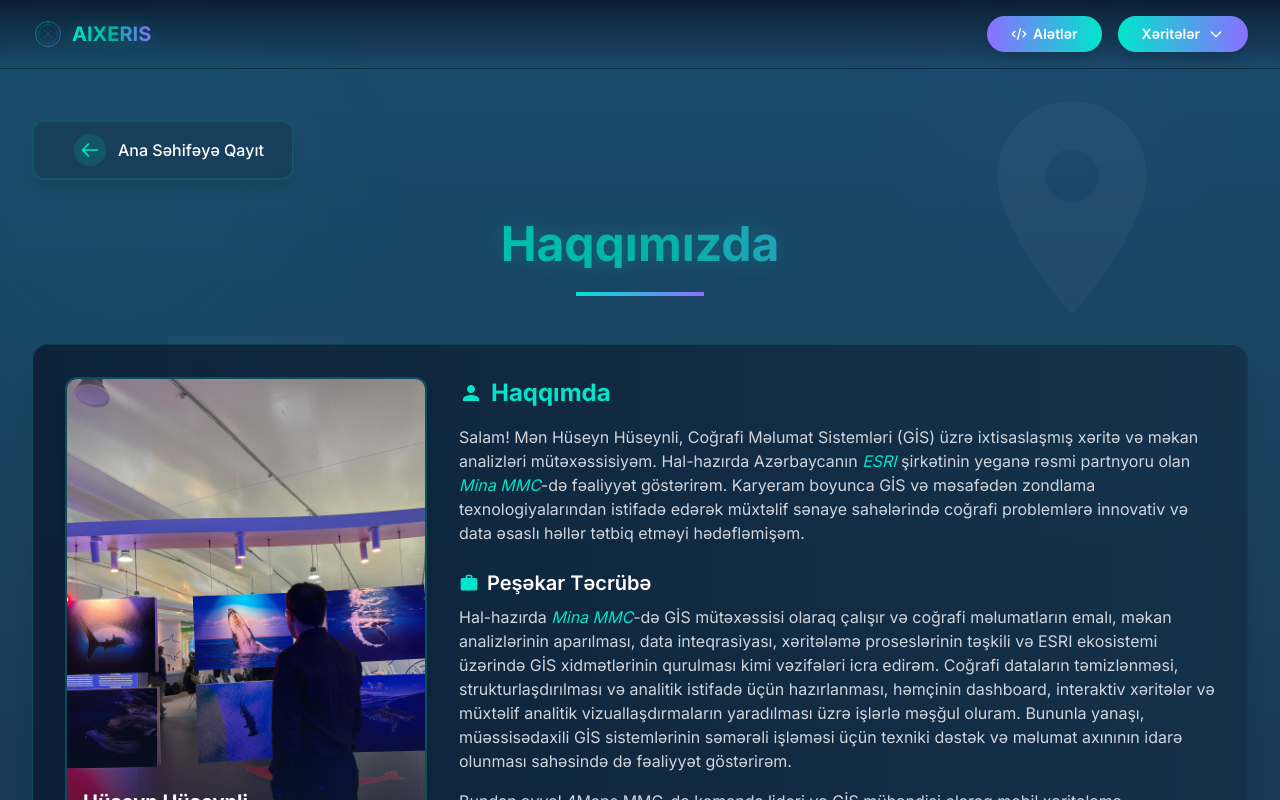
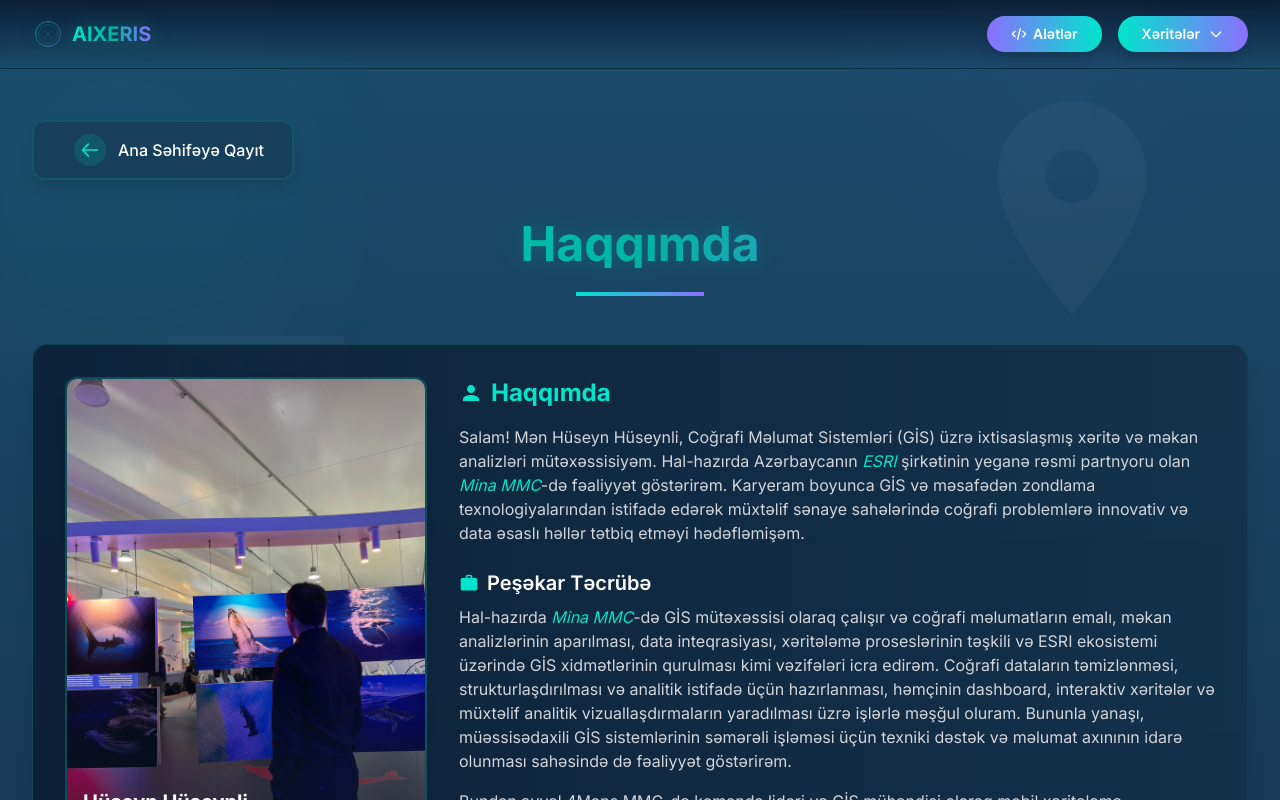
Before and after one commit to DevHuseyn/Aixeris, a Next.js app: page /about in a window 1280 px wide. Shown: the top 800 px of the page. Built offline with nearby package versions, Linux system fonts and the light colour scheme.

Commit message:
chore: rename about heading

```diff
--- a/src/app/about/page.tsx
+++ b/src/app/about/page.tsx
@@ -228,7 +228,7 @@ export default function AboutPage() {
           className="mb-12 text-center"
         >
           <h1 className="text-4xl md:text-5xl font-bold mb-6 bg-clip-text text-transparent bg-gradient-to-r from-[#00E5CC] via-[#00B4A2] to-[#8B6FFF] drop-shadow-[0_0_10px_rgba(0,180,162,0.3)]">
-            Haqqımızda
+            Haqqımda
           </h1>
           <div className="h-1 w-32 mx-auto bg-gradient-to-r from-[#00E5CC] to-[#8B6FFF]"></div>
         </motion.div>
```
